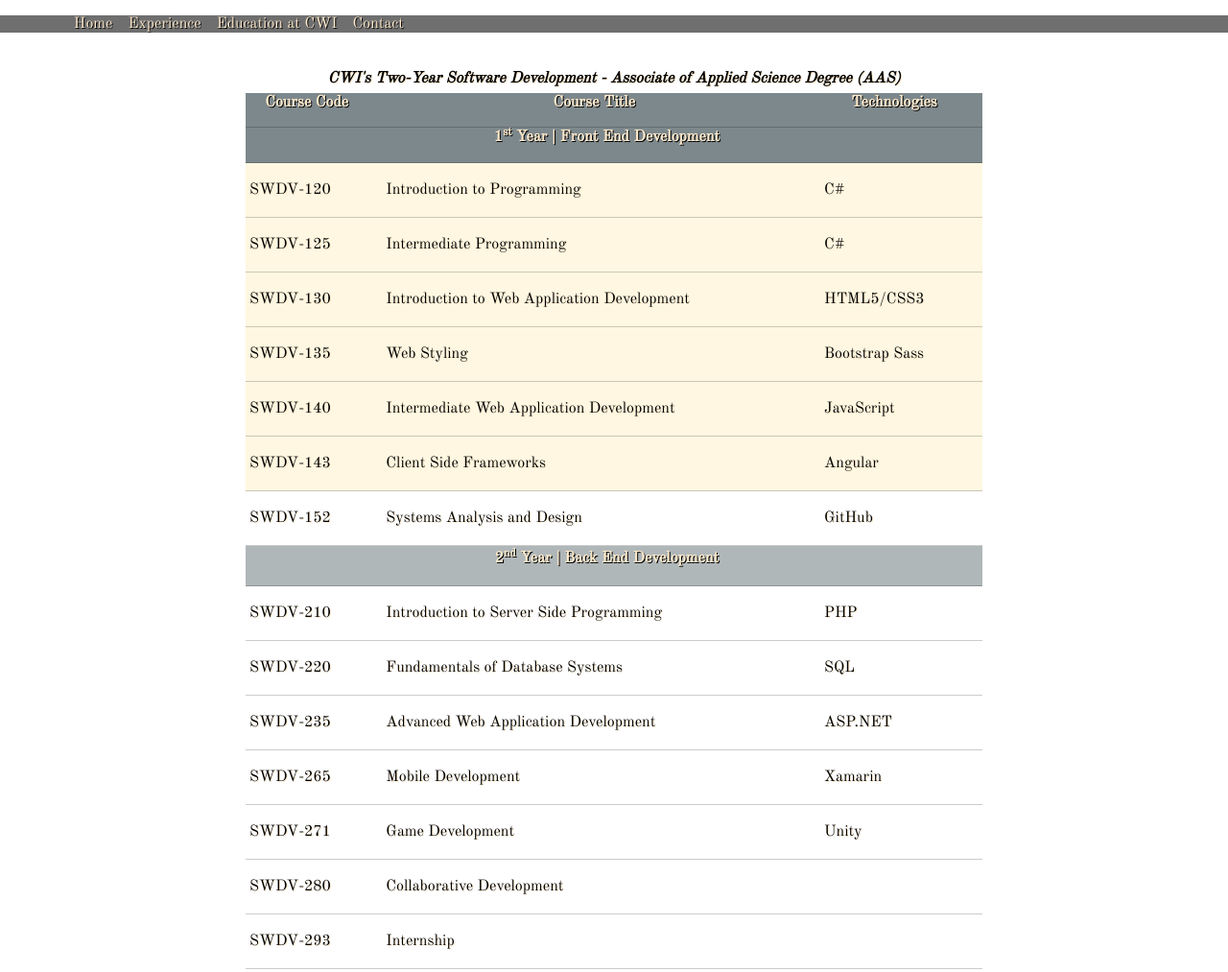
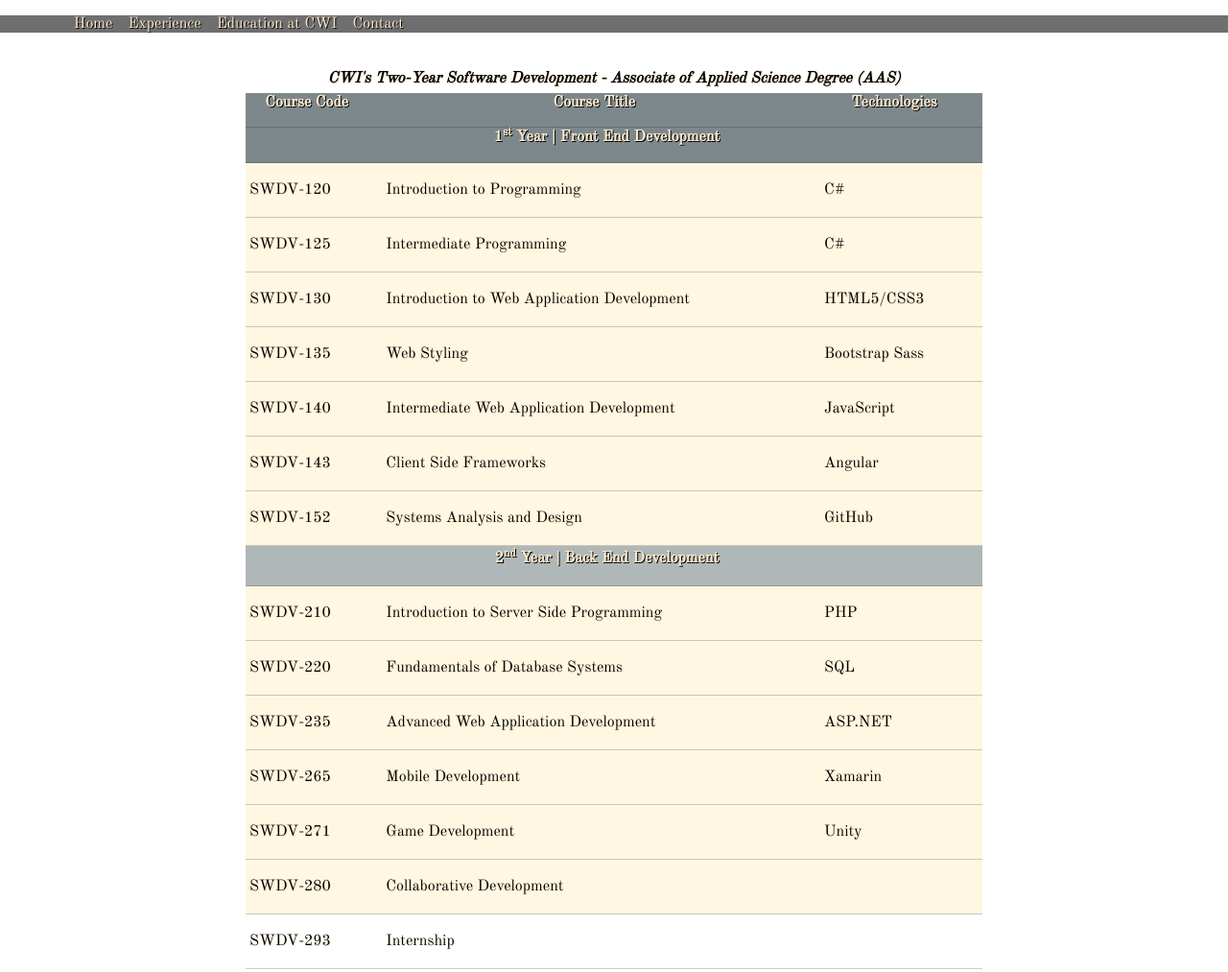
Before and after one commit to aurielleRosenberger/aurielleRosenberger.github.io, a plain HTML site: page cwi.html in a window 1280 px wide. Shown: the top 1013 px of the page at 96% size. Drawn offline with nearby package versions, Linux system fonts and the light colour scheme.

Commit message:
Update cwi.html course highlights

```diff
--- a/cwi.html
+++ b/cwi.html
@@ -82,7 +82,7 @@
                         <td class="pv3 pr3 bb b--black-20">Client Side Frameworks</td>
                         <td class="pv3 pr3 bb b--black-20">Angular</td>
                       </tr>
-                      <tr>
+                      <tr class="completeOrCurrent">
                         <td class="pv3 pr3 bb b--black-20">SWDV-152</td>
                         <td class="pv3 pr3 bb b--black-20">Systems Analysis and Design</td>
                         <td class="pv3 pr3 bb b--black-20">GitHub</td>
@@ -92,32 +92,32 @@
                           <th colspan="3" class="tc fw6 bb b--black-20 tl pb3 pr3">
                               2<sup>nd</sup> Year | Back End Development</th>
                         </tr>
-                        <tr>
+                        <tr class="completeOrCurrent">
                             <td class="pv3 pr3 bb b--black-20">SWDV-210</td>
                             <td class="pv3 pr3 bb b--black-20">Introduction to Server Side Programming</td>
                             <td class="pv3 pr3 bb b--black-20">PHP</td>
                           </tr>
-                          <tr>
+                          <tr class="completeOrCurrent">
                             <td class="pv3 pr3 bb b--black-20">SWDV-220</td>
                             <td class="pv3 pr3 bb b--black-20">Fundamentals of Database Systems</td>
                             <td class="pv3 pr3 bb b--black-20">SQL</td>
                           </tr>
-                          <tr>
+                          <tr class="completeOrCurrent">
                             <td class="pv3 pr3 bb b--black-20">SWDV-235</td>
                             <td class="pv3 pr3 bb b--black-20">Advanced Web Application Development</td>
                             <td class="pv3 pr3 bb b--black-20">ASP.NET</td>
                           </tr>
-                          <tr>
+                          <tr class="completeOrCurrent">
                             <td class="pv3 pr3 bb b--black-20">SWDV-265</td>
                             <td class="pv3 pr3 bb b--black-20">Mobile Development</td>
                             <td class="pv3 pr3 bb b--black-20">Xamarin</td>
                           </tr>
-                          <tr>
+                          <tr class="completeOrCurrent">
                             <td class="pv3 pr3 bb b--black-20">SWDV-271</td>
                             <td class="pv3 pr3 bb b--black-20">Game Development</td>
                             <td class="pv3 pr3 bb b--black-20">Unity</td>
                           </tr>
-                          <tr>
+                          <tr class="completeOrCurrent">
                             <td class="pv3 pr3 bb b--black-20">SWDV-280</td>
                             <td colspan="2" class="pv3 pr3 bb b--black-20">Collaborative Development</td>
                           </tr>
```
